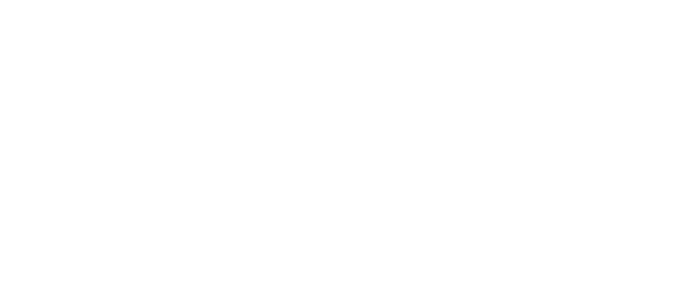
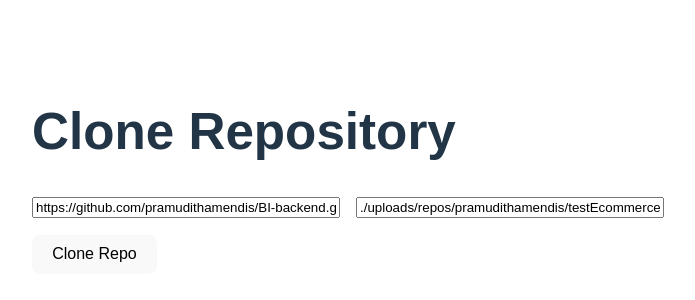
Before and after one commit to pramudithamendis/25-26J-087, a React app in the folder frontend/: page /questions/clone in a window 1280 px wide. Before the commit this address had no page. Shown: the part 228-528 px from the top of the page, without its empty margins (0-695 px from the left). Built offline with nearby package versions, Linux system fonts and the light colour scheme; the HTML template or start-up script is replaced by a standard one.

Commit message:
Clone repo

```diff
--- a/frontend/src/App.tsx
+++ b/frontend/src/App.tsx
@@ -2,12 +2,14 @@
 import { Routes, Route } from "react-router-dom";
 import QuestionsCVUpload from "./Questions/QuestionsCVUpload";
 import QuestionsFindBestProject from "./Questions/QuestionsFindBestProject";
+import QuestionsClone from "./Questions/QuestionsClone";
 
 function App() {
   return (
     <Routes>
       <Route path="/questions/upload" element={<QuestionsCVUpload />} />
       <Route path="/questions/bestproject" element={<QuestionsFindBestProject />} />
+      <Route path="/questions/clone" element={<QuestionsClone />} />
     </Routes>
   );
 }
--- /dev/null
+++ b/frontend/src/Questions/QuestionsClone.tsx
@@ -0,0 +1,80 @@
+import React, { useState } from "react";
+
+type CloneRequest = {
+  repo_url: string;
+  dest: string;
+};
+
+const QuestionsClone: React.FC = () => {
+  const [repoUrl, setRepoUrl] = useState("https://github.com/pramudithamendis/BI-backend.git");
+  const [destination, setDestination] = useState("./uploads/repos/pramudithamendis/testEcommerce-Recommendation-app");
+  const [loading, setLoading] = useState(false);
+  const [response, setResponse] = useState<string | null>(null);
+  const [error, setError] = useState<string | null>(null);
+
+  const handleClone = async () => {
+    setLoading(true);
+    setResponse(null);
+    setError(null);
+
+    try {
+      const token = localStorage.getItem("auth_token") || sessionStorage.getItem("auth_token");
+
+      const headers: HeadersInit = {
+        "Content-Type": "application/json",
+      };
+
+      if (token) {
+        headers["Authorization"] = `Bearer ${token}`;
+      }
+
+      const res = await fetch("http://127.0.0.1:8000/api/items/clone", {
+        method: "POST",
+        headers,
+        body: JSON.stringify({ repo_url: repoUrl, dest: destination } as CloneRequest),
+      });
+
+      // Check if response has content
+      const text = await res.text();
+
+      if (!text) {
+        throw new Error("Empty response from server");
+      }
+
+      // Try to parse as JSON
+      let data;
+      try {
+        data = JSON.parse(text);
+      } catch (parseError) {
+        throw new Error(`Server returned non-JSON response: ${text.substring(0, 100)}`);
+      }
+
+      if (!res.ok) {
+        throw new Error(data.detail || data.message || `HTTP ${res.status}: ${text}`);
+      }
+
+      setResponse(`Cloned ${data.repo} to ${data.destination}`);
+    } catch (err: any) {
+      setError(err.message);
+    } finally {
+      setLoading(false);
+    }
+  };
+
+  return (
+    <div style={{ padding: "2rem", fontFamily: "sans-serif" }}>
+      <h1>Clone Repository</h1>
+      <div style={{ marginBottom: "1rem" }}>
+        <input type="text" placeholder="Repository URL" value={repoUrl} onChange={(e) => setRepoUrl(e.target.value)} style={{ width: "300px", marginRight: "1rem" }} />
+        <input type="text" placeholder="Destination Path" value={destination} onChange={(e) => setDestination(e.target.value)} style={{ width: "300px" }} />
+      </div>
+      <button onClick={handleClone} disabled={loading}>
+        {loading ? "Cloning..." : "Clone Repo"}
+      </button>
+      {response && <p style={{ color: "green", marginTop: "1rem" }}>{response}</p>}
+      {error && <p style={{ color: "red", marginTop: "1rem" }}>{error}</p>}
+    </div>
+  );
+};
+
+export default QuestionsClone;
```
